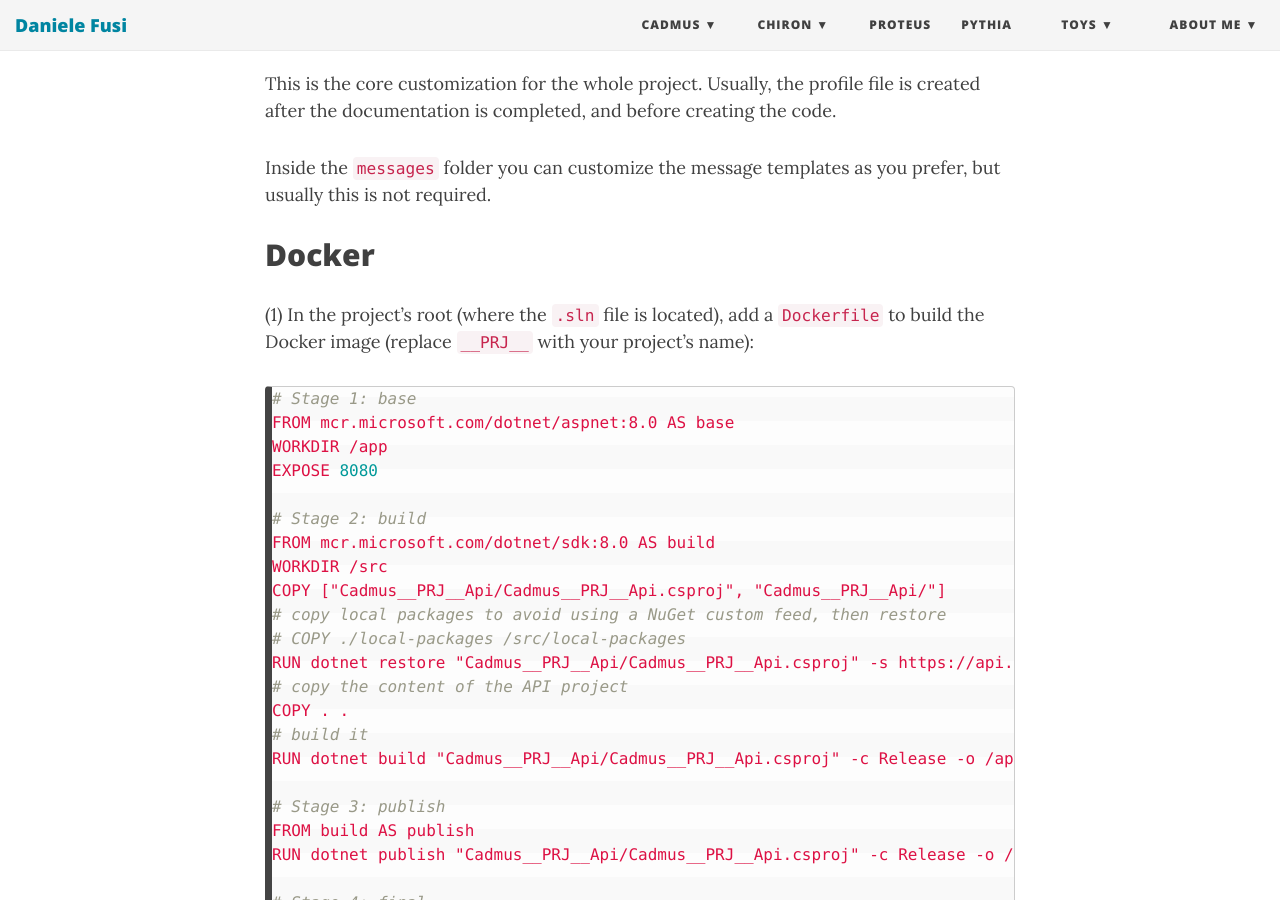
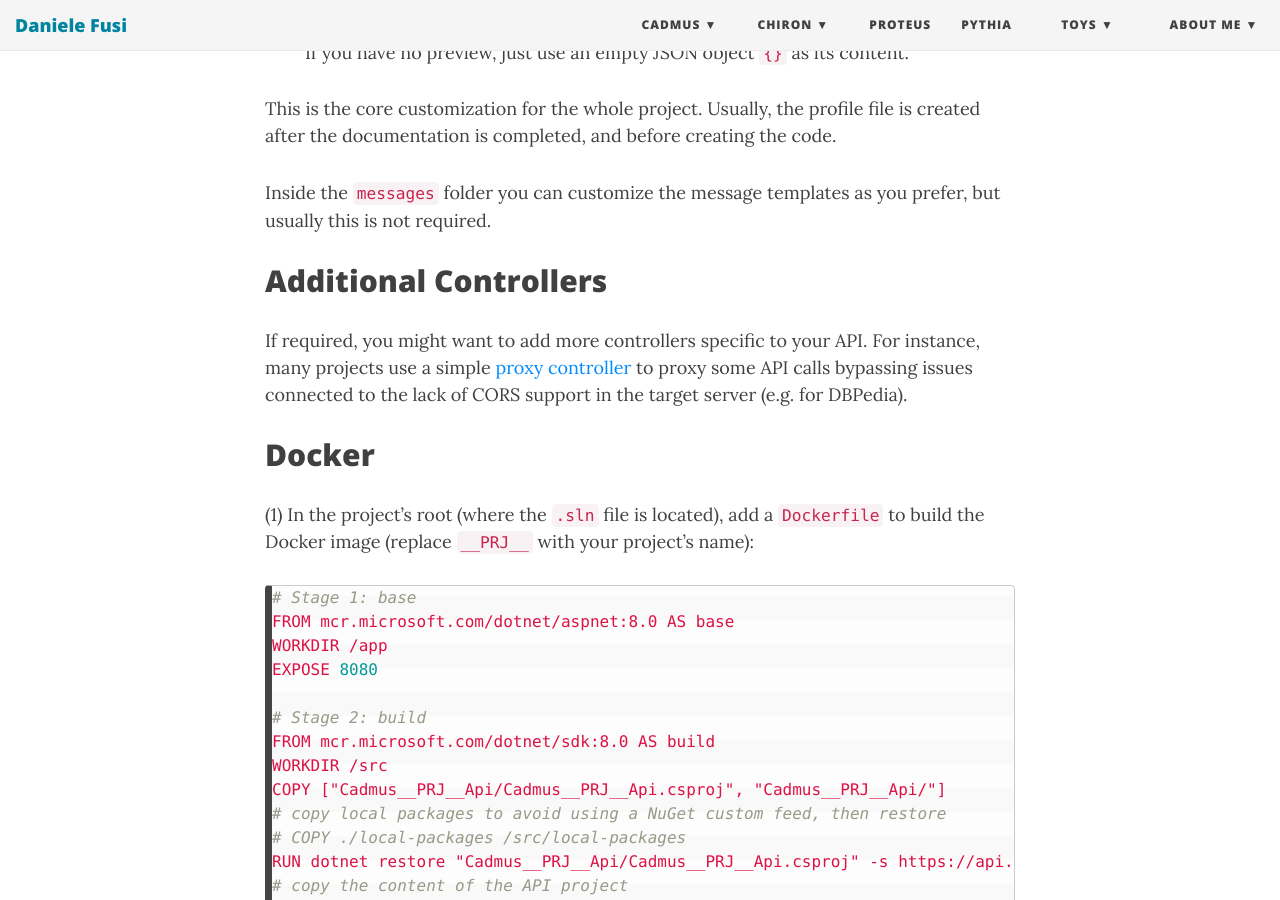
Before and after one commit to Myrmex/overview, a Jekyll site: the page built from cadmus/dev/backend/api.md, in a window 1280 px wide and 900 px high, scrolled down 21566 px. Built offline with Jekyll 4.4.1, drawn with Linux system fonts in a browser that asks for light colours; nearby versions of some CDN libraries; some of the changed text lies outside the part shown.

Commit message:
Update api.md

```diff
--- a/cadmus/dev/backend/api.md
+++ b/cadmus/dev/backend/api.md
@@ -9,6 +9,7 @@ subtitle: "Cadmus Backend Development"
 - [Program](#program)
 - [Startup](#startup)
 - [Assets](#assets)
+- [Additional Controllers](#additional-controllers)
 - [Docker](#docker)
 - [Readme](#readme)
 
@@ -868,6 +869,10 @@ This is the core customization for the whole project. Usually, the profile file
 
 Inside the `messages` folder you can customize the message templates as you prefer, but usually this is not required.
 
+## Additional Controllers
+
+If required, you might want to add more controllers specific to your API. For instance, many projects use a simple [proxy controller](https://github.com/vedph/proxy-api) to proxy some API calls bypassing issues connected to the lack of CORS support in the target server (e.g. for DBPedia).
+
 ## Docker
 
 (1) In the project's root (where the `.sln` file is located), add a `Dockerfile` to build the Docker image (replace `__PRJ__` with your project's name):
```
